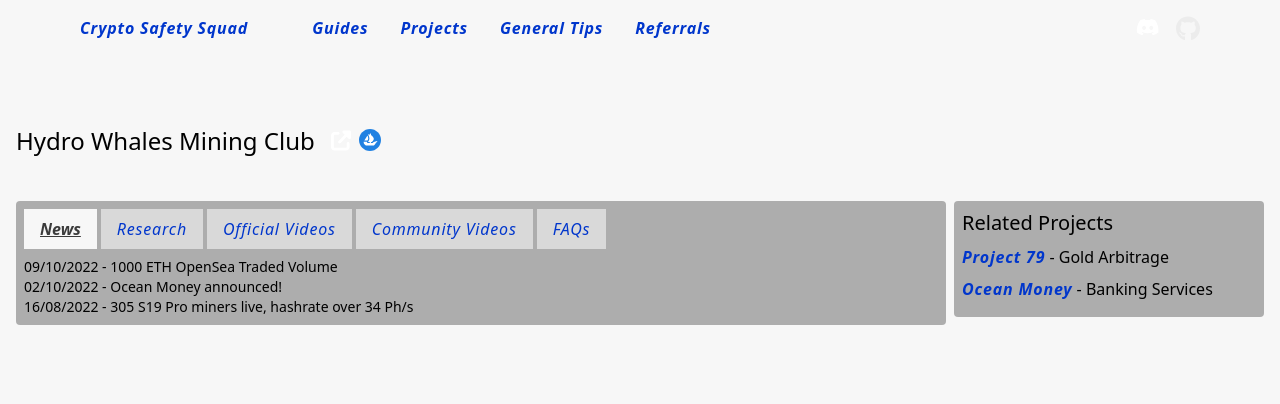
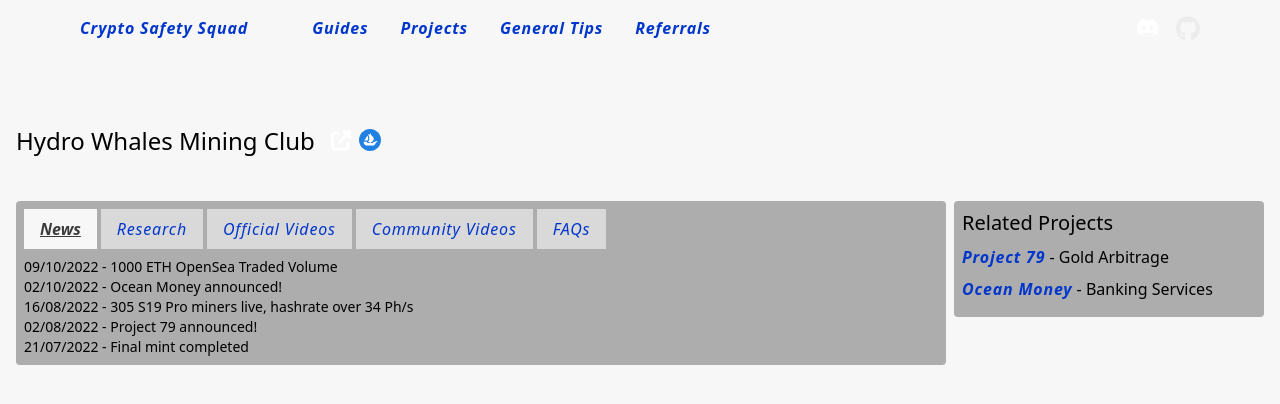
Before and after one commit to CryptoSafetySquad/website, a Next.js app: page /projects/hydro-whales in a window 1280 px wide. Shown: the top 404 px of the page. Built offline with nearby package versions, Linux system fonts and the light colour scheme.

Commit message:
Add more news.

```diff
--- a/pages/projects/hydro-whales.tsx
+++ b/pages/projects/hydro-whales.tsx
@@ -81,6 +81,8 @@ const NewsContent = () => {
     { date: '09/10/2022', content: '1000 ETH OpenSea Traded Volume' },
     { date: '02/10/2022', content: 'Ocean Money announced!' },
     { date: '16/08/2022', content: '305 S19 Pro miners live, hashrate over 34 Ph/s' },
+    { date: '02/08/2022', content: 'Project 79 announced!' },
+    { date: '21/07/2022', content: 'Final mint completed' },
   ]
   return (
     <>
```
